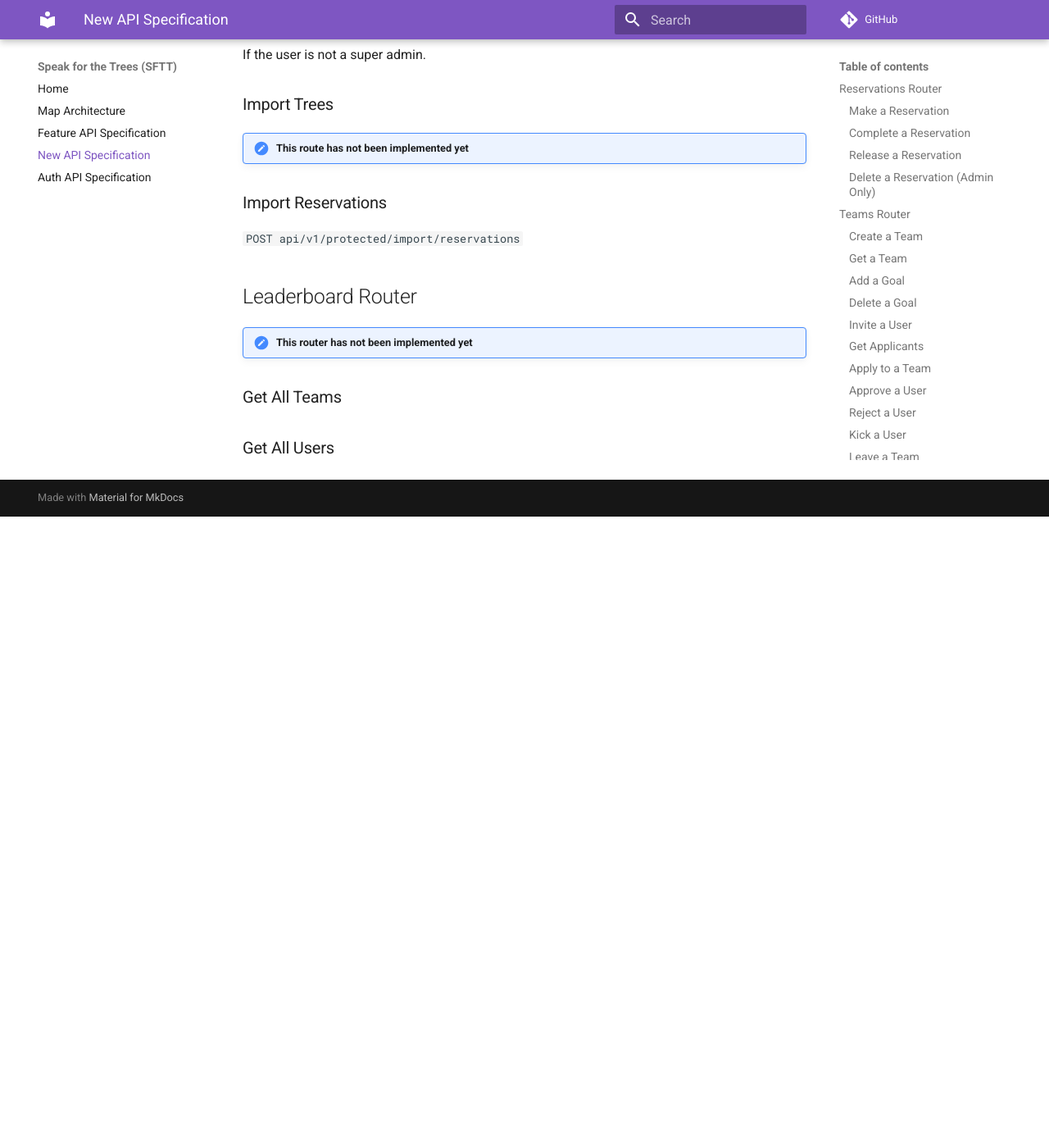
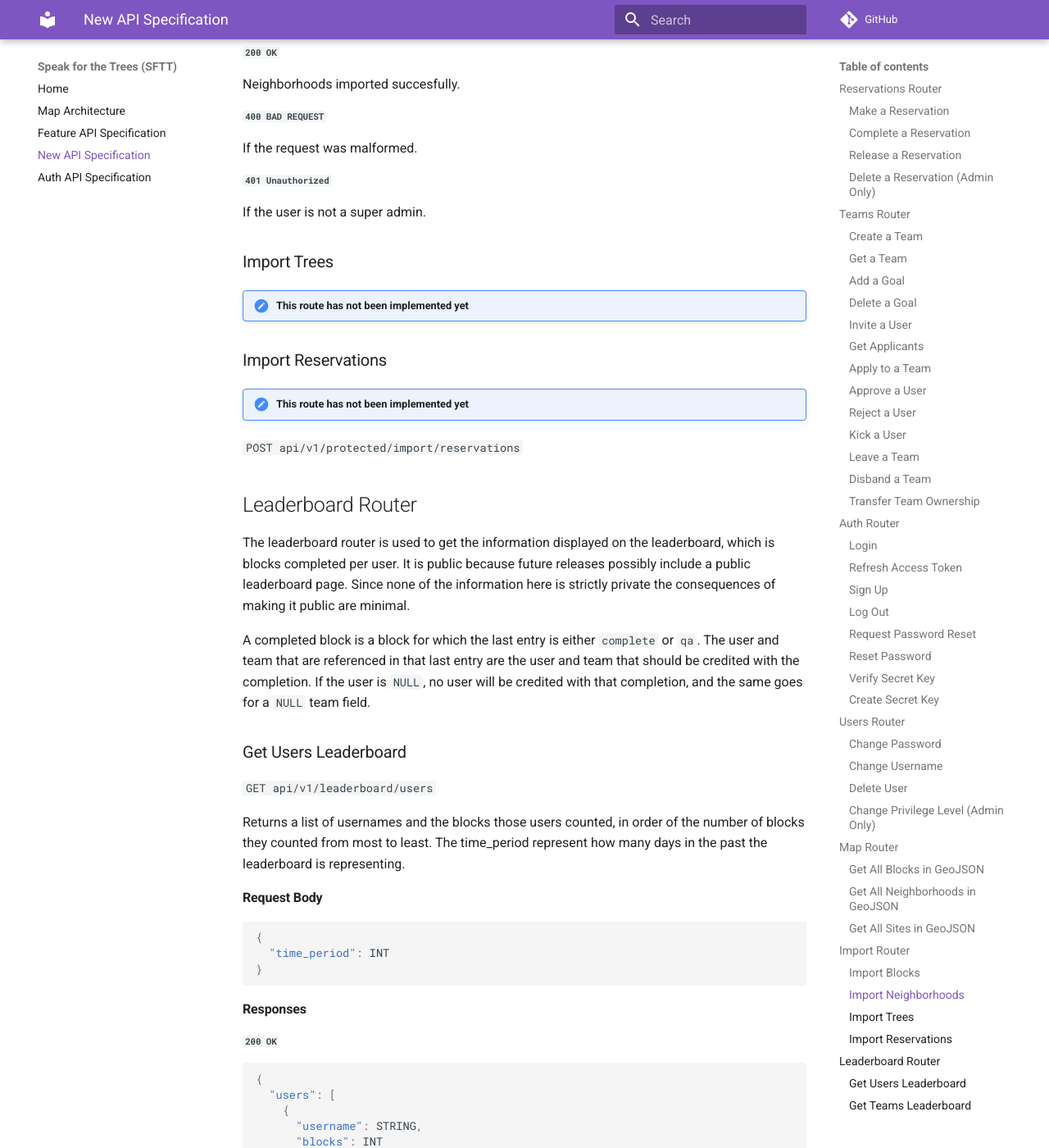
Before and after one commit to Code-4-Community/c4c-dev-docs, an MkDocs documentation site: the page built from docs/sftt/sftt-api-spec-new.md, in a window 1280 px wide and 1400 px high, scrolled down 21492 px. Shown: the whole window at 82% size. Built offline with MkDocs 1.6.1 and Material for MkDocs 9.7.7, drawn with Linux system fonts in a browser that asks for light colours; comment, search, counter and statistics services are not loaded; before the commit the page ends 22122 px from its top, so only the background shows below that; some of the changed text lies outside the part shown.

Commit message:
Added leaderboard docs

````diff
--- a/docs/sftt/sftt-api-spec-new.md
+++ b/docs/sftt/sftt-api-spec-new.md
@@ -392,7 +392,9 @@ If the given user ID does not exist, or if the given user is not on the team.
 
 If the requesting user is not the team leader.
 
-## Users Router (Public)
+## Auth Router
+
+This router is used to authenticate users. It handles logins, logouts, signups but also things like resetting passwords and secret keys. All of these parts are public, as in users don't need to be authenticated yet to call these routes.
 
 ### Login
 
@@ -615,7 +617,9 @@ A secret key was created and stored for the given user.
 ##### `400 BAD REQUEST`
 The given user id could not be found.
 
-## Users Router (Protected)
+## Users Router
+
+This router is used for routes that affects user accounts. It can only be called when a user is authenticated, as opposed to the auth router which is public.
 
 ### Change Password
 
@@ -957,13 +961,76 @@ If the user is not a super admin.
 
 ### Import Reservations
 
+!!! missing "This route has not been implemented yet"
+
 `POST api/v1/protected/import/reservations`
-
 
 ## Leaderboard Router
 
-!!! missing "This router has not been implemented yet"
+The leaderboard router is used to get the information displayed on the leaderboard, which is blocks completed per user. It is public because future releases possibly include a public leaderboard page. Since none of the information here is strictly private the consequences of making it public are minimal.
 
-### Get All Teams
+A completed block is a block for which the last entry is either `complete` or `qa`. The user and team that are referenced in that last entry are the user and team that should be credited with the completion. If the user is `NULL`, no user will be credited with that completion, and the same goes for a `NULL` team field.
 
-### Get All Users
+### Get Users Leaderboard
+
+`GET api/v1/leaderboard/users`
+
+Returns a list of usernames and the blocks those users counted, in order of the number of blocks they counted from most to least. The time_period represent how many days in the past the leaderboard is representing.
+
+#### Request Body
+
+```json
+{
+  "time_period": INT
+}
+```
+
+#### Responses
+
+##### `200 OK`
+
+```json
+{
+  "users": [
+    {
+      "username": STRING,
+      "blocks": INT
+    },
+    ...
+  ]
+}
+```
+
+##### `400 BAD REQUEST`
+
+If the request was malformed.
+
+### Get Teams Leaderboard
+
+`GET api/v1/leaderboard/teams`
+
+Returns a list of team names and the blocks those teams counted, in order of the number of blocks they counted from most to least. The time_period represent how many days in the past the leaderboard is representing.
+
+#### Request Body
+
+```json
+{
+  "time_period": INT
+}
+```
+
+#### Responses
+
+##### `200 OK`
+
+```json
+{
+  "teams": [
+    {
+      "team_name": STRING,
+      "blocks": INT
+    },
+    ...
+  ]
+}
+```
````
